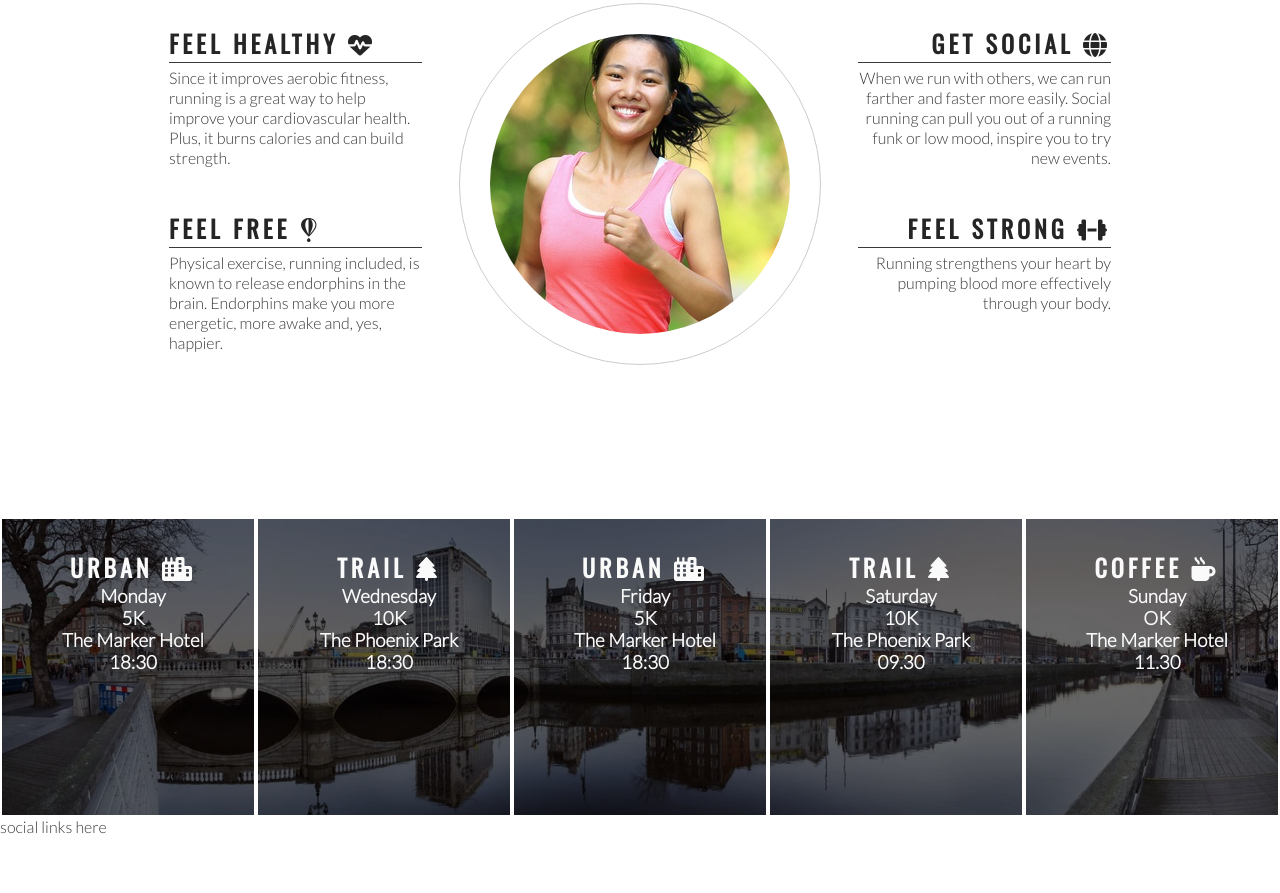
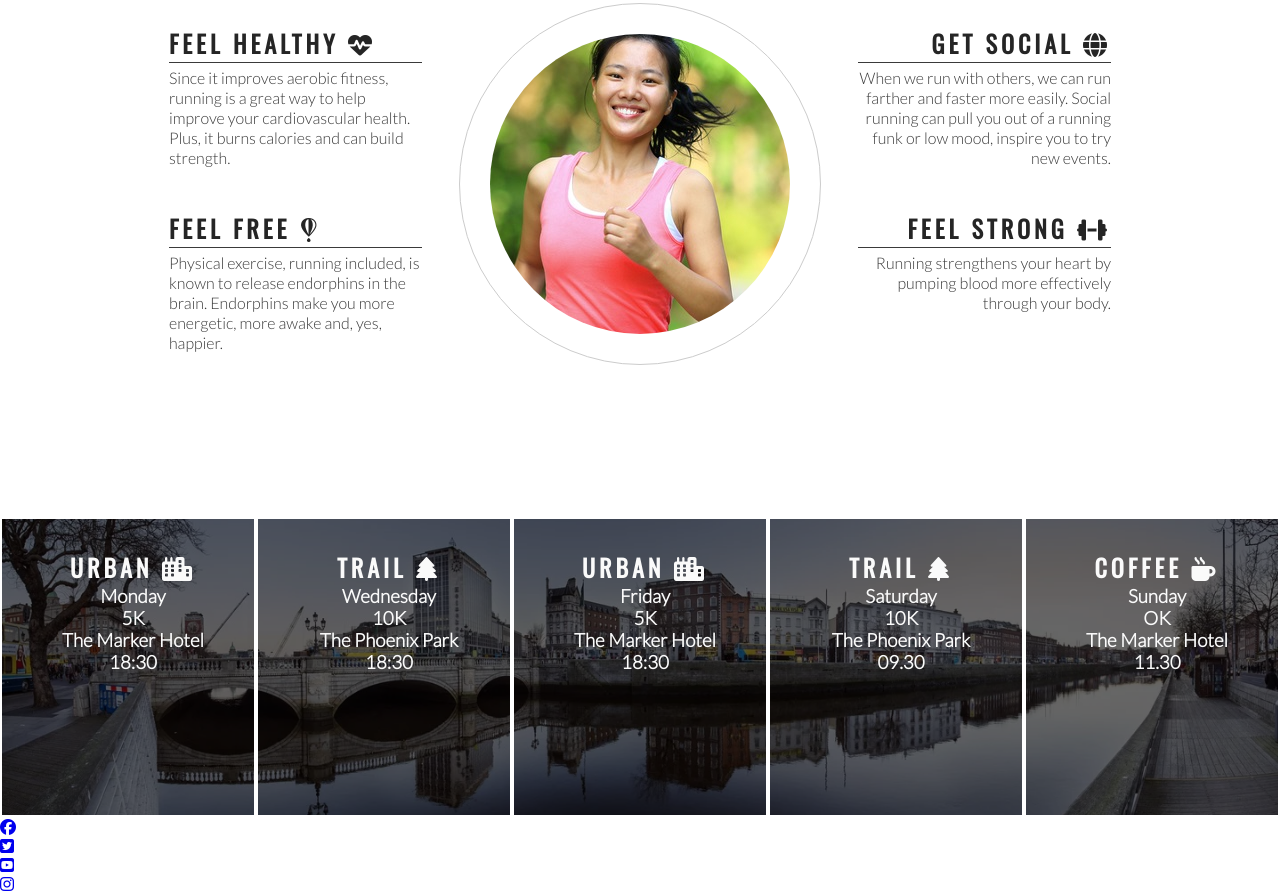
Before and after one commit to Vrzadek/love-running, a plain HTML site: page index.html in a window 1280 px wide. Shown: the part 778-1671 px from the top of the page. Before the commit the page ends 1614 px from the top, so only its background shows below. Drawn offline with nearby package versions, Linux system fonts and the light colour scheme.

Commit message:
add social media icons to footer

```diff
--- a/index.html
+++ b/index.html
@@ -115,7 +115,24 @@
         </div>
     </section>
     <footer>
-        social links here
+        <ul>
+            <li>
+                <a href="https://facebook.com" target="_blank" rel="noopener"
+                 aria-label="Visit our Facebook page (opens in a new tab)"><i class="fa-brands fa-facebook"></i></a>
+            </li>
+            <li>
+                <a href="https://twitter.com" target="_blank" rel="noopener"
+                 aria-label="Visit our twitter page (opens in a new tab)"><i class="fa-brands fa-square-twitter"></i></a>
+            </li>
+            <li>
+                <a href="https://youtube.com" target="_blank" rel="noopener"
+                 aria-label="Visit our Youtube page (opens in a new tab)"><i class="fa-brands fa-square-youtube"></i></a>
+            </li>
+            <li>
+                <a href="https://instagram.com" target="_blank" rel="noopener"
+                 aria-label="Visit our Instagram page (opens in a new tab)"><i class="fa-brands fa-instagram"></i></a>
+            </li>
+        </ul>
     </footer>
 
     <!-- font awesome script -->
```
